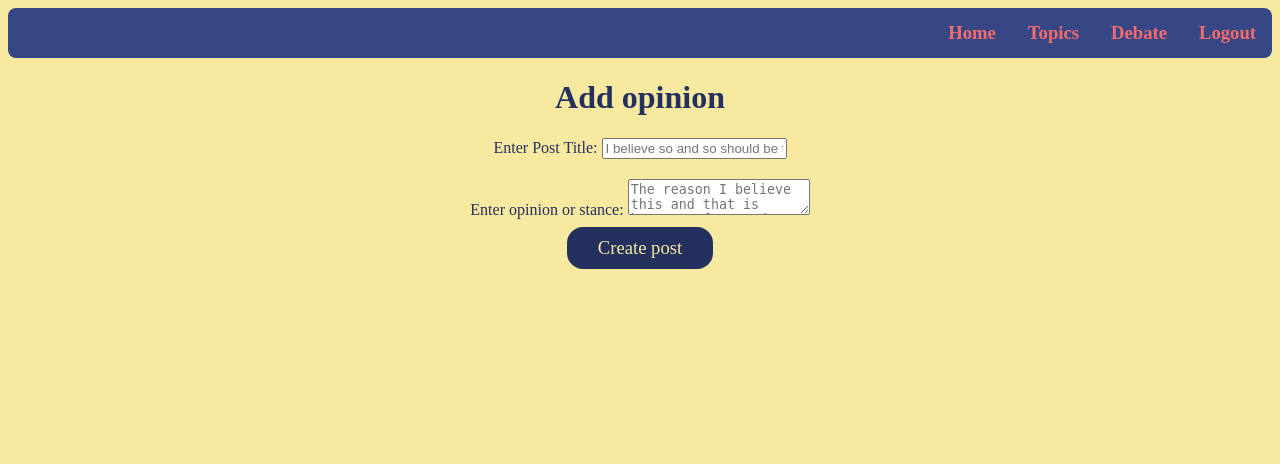
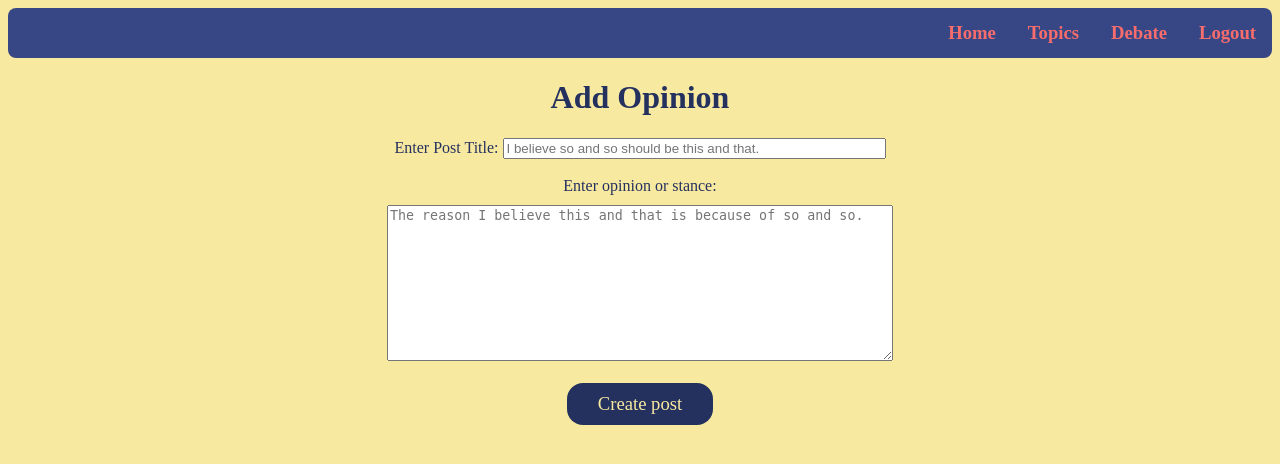
Before and after one commit to sphothitay/CP476_Project, a Flask app: page /createOpinion in a window 1280 px wide. Shown: the top 464 px of the page. Run offline with Flask 2, Linux system fonts and the light colour scheme.

Commit message:
Minor changes to createOpinion label and added css

```diff
--- /dev/null
+++ b/static/opinion.css
@@ -0,0 +1,18 @@
+h1 {
+    text-align: center;
+}
+
+form {
+    text-align: center;
+}
+
+#opinionTitleInput {
+    width: 375px;
+}
+
+#opinionTextArea {
+    margin-top: 10px;
+    width: 500px;
+    height: 150px;
+    margin-bottom: 10px;
+}
--- a/templates/createOpinion.html
+++ b/templates/createOpinion.html
@@ -3,7 +3,7 @@
 
 <head>
     <link rel="stylesheet" href="/static/main.css">
-    <link rel="stylesheet" href="/static/topics.css">
+    <link rel="stylesheet" href="/static/opinion.css">
     <title>Opinion Creation</title>
 	<script type="text/javascript">
 	window.onload = function() {
@@ -19,12 +19,12 @@
 
     {% include 'navbar.html' %}
 
-    <h1>Add opinion</h1>
+    <h1>Add Opinion</h1>
 
     <form action="createOpinion" method="POST" name="newopinion">
         <label for="opinionTitleLabel">Enter Post Title:</label>
-        <input type="text" id="opinionTitleInput" name="opinionTitle", placeholder="I believe so and so should be this and that."><br>
-        <label for="opinionLabel">Enter opinion or stance:</label>
+        <input type="text" id="opinionTitleInput" name="opinionTitle", placeholder="I believe so and so should be this and that."><br><br>
+        <label for="opinionLabel">Enter opinion or stance:</label><br>
         <textarea id="opinionTextArea" name="opinion", placeholder="The reason I believe this and that is because of so and so."></textarea>
         <input type="hidden" id="topicid" name="topicID" />
 		<div id="opinionSubmitButton">
```
